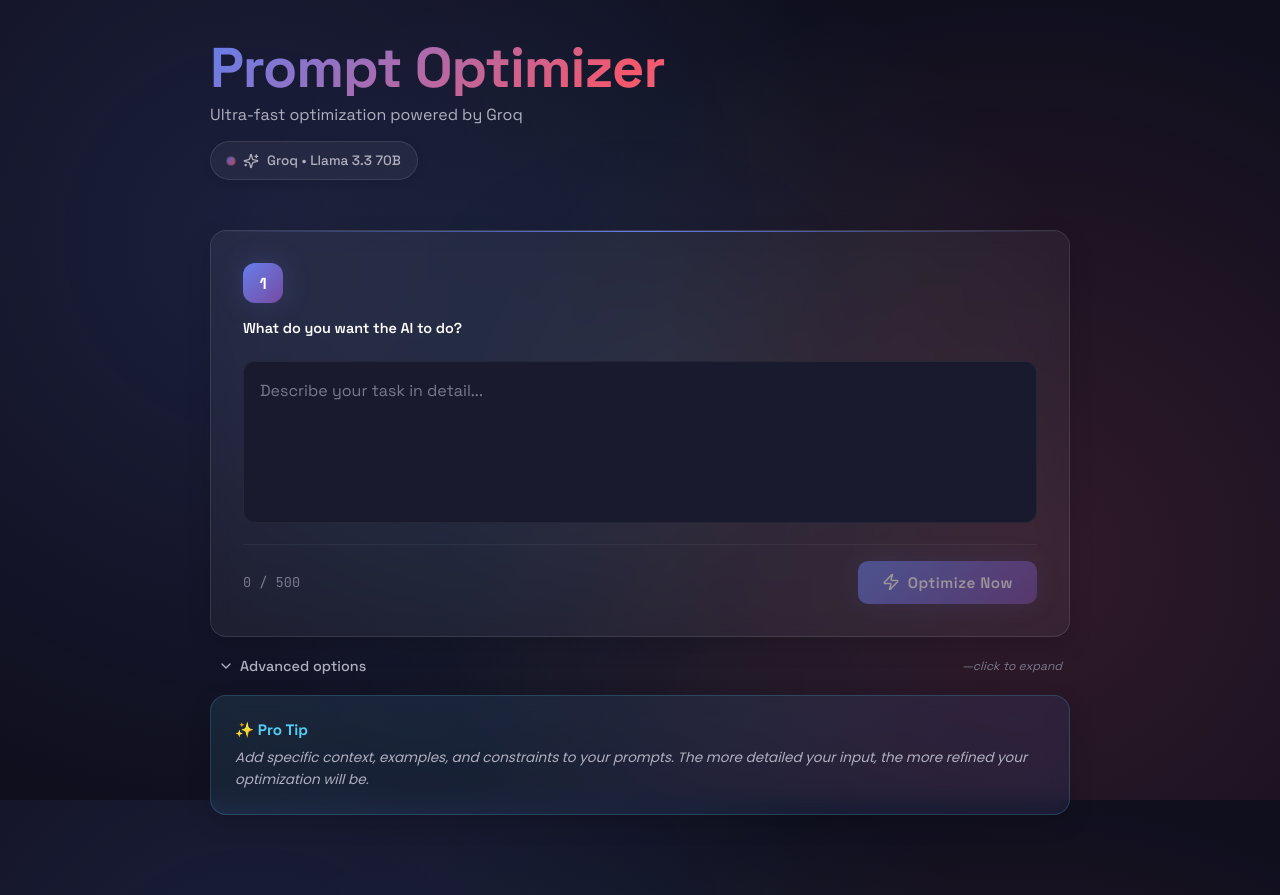
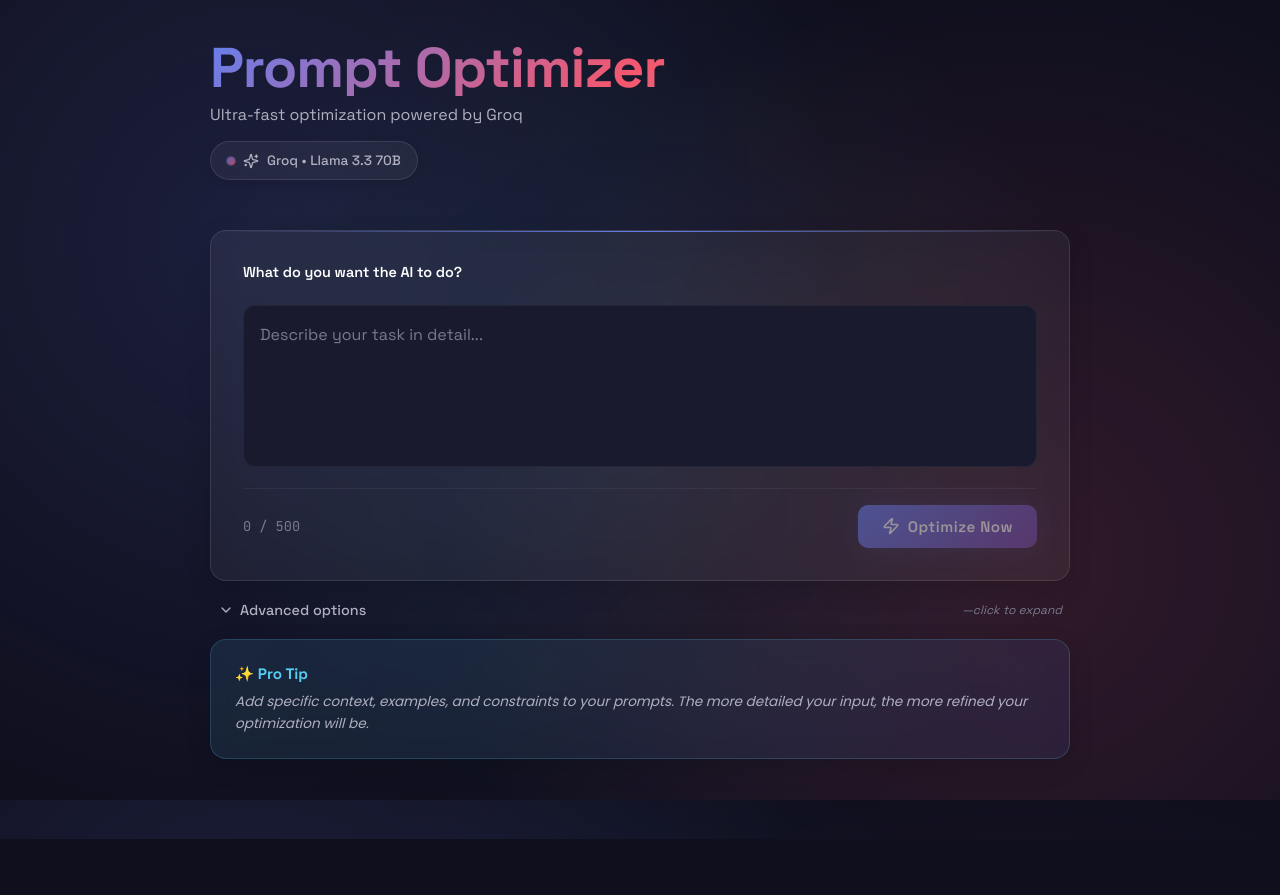
Before and after one commit to sudhagitam/prompt-optimizer-basic, a Next.js app: page / in a window 1280 px wide. After the commit the page ends 839 px from the top, so only its background shows below. Built offline with nearby package versions, Linux system fonts and the light colour scheme.

Commit message:
initial commit

```diff
--- a/pages/index.js
+++ b/pages/index.js
@@ -160,7 +160,6 @@ export default function Home() {
 
         {/* Step 1 - Input */}
         <motion.div className={styles.card} variants={itemVariants}>
-          <div className={styles.stepNum}>1</div>
           <label style={{ display: "block", marginBottom: "12px", fontSize: "0.9rem", fontWeight: "600" }}>
             What do you want the AI to do?
           </label>
```
